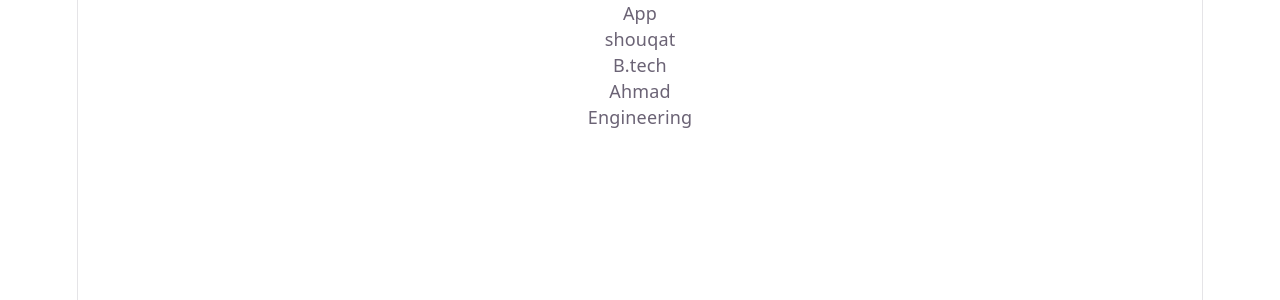
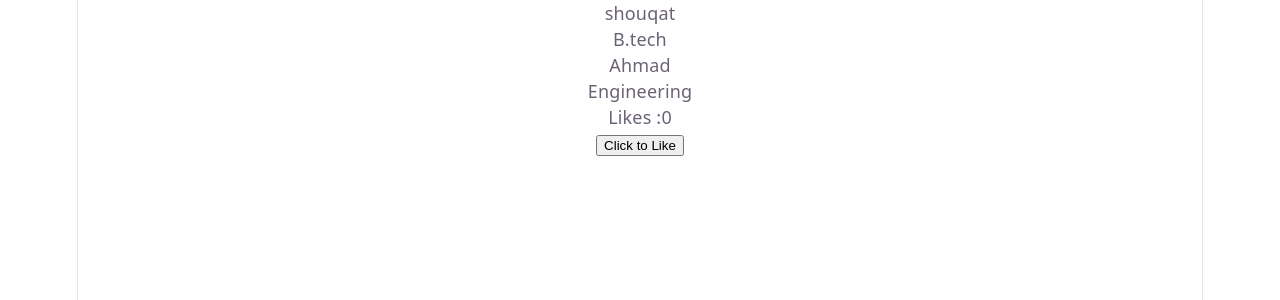
Before and after one commit to shouqatazeez/react, a React (Vite) app in the folder Contact/: page / in a window 1280 px wide. Shown: the top 300 px of the page. Built offline with nearby package versions, Linux system fonts and the light colour scheme.

Commit message:
work with usestate hook

```diff
--- a/Contact/src/App.jsx
+++ b/Contact/src/App.jsx
@@ -1,11 +1,19 @@
 import React from 'react'
 import Props from './props'
+import { useState } from 'react'
 
 const App = () => {
+
+  const [likes, setlikes] = useState(0)
+
+
   return (
-    <div>App
+    <div>
+
       <Props name="shouqat" course="B.tech" />
       <Props name="Ahmad" course="Engineering" />
+      <p>Likes :{likes}</p>
+      <button onClick={() => setlikes(likes + 1)}>Click to Like</button>
     </div>
   )
 }
```
